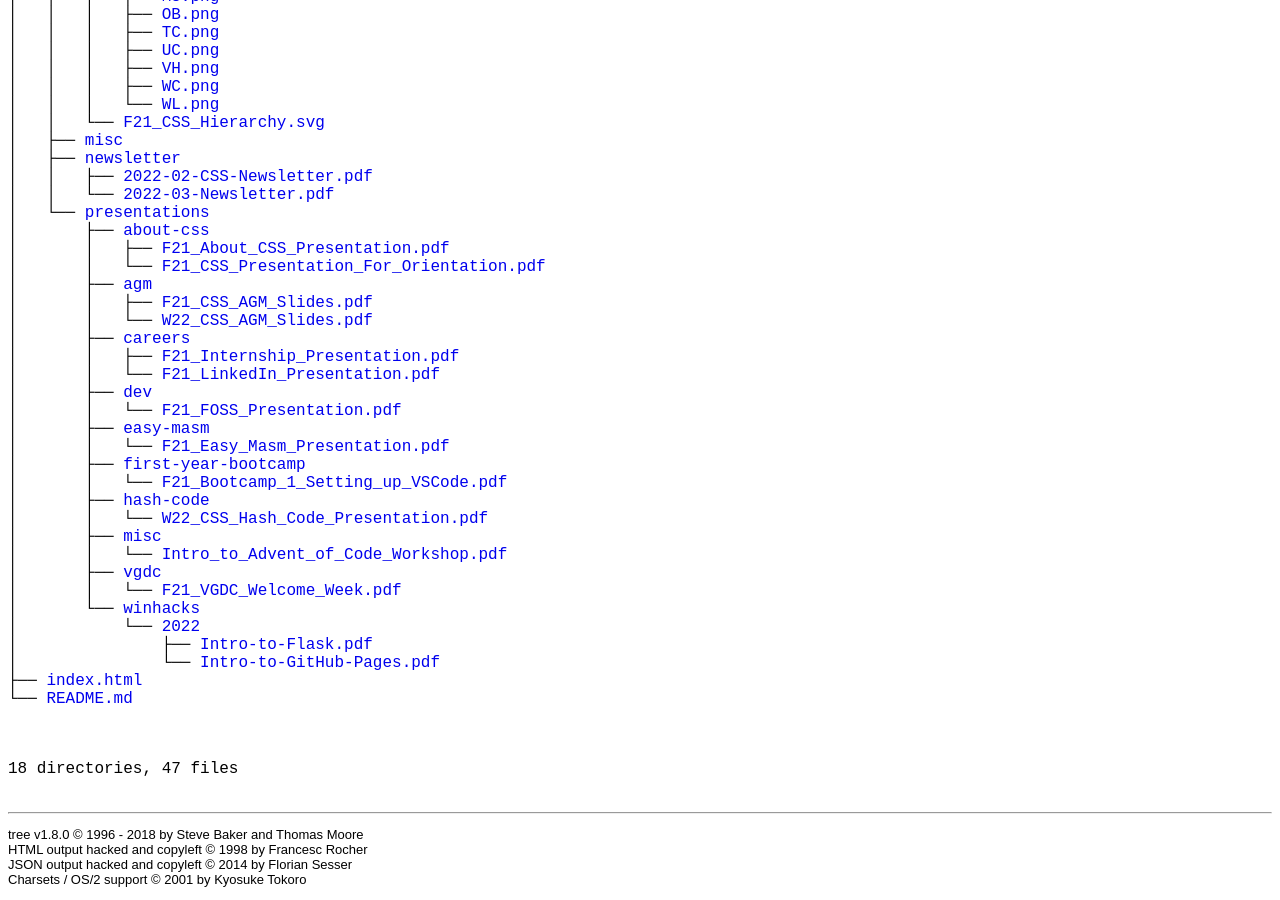
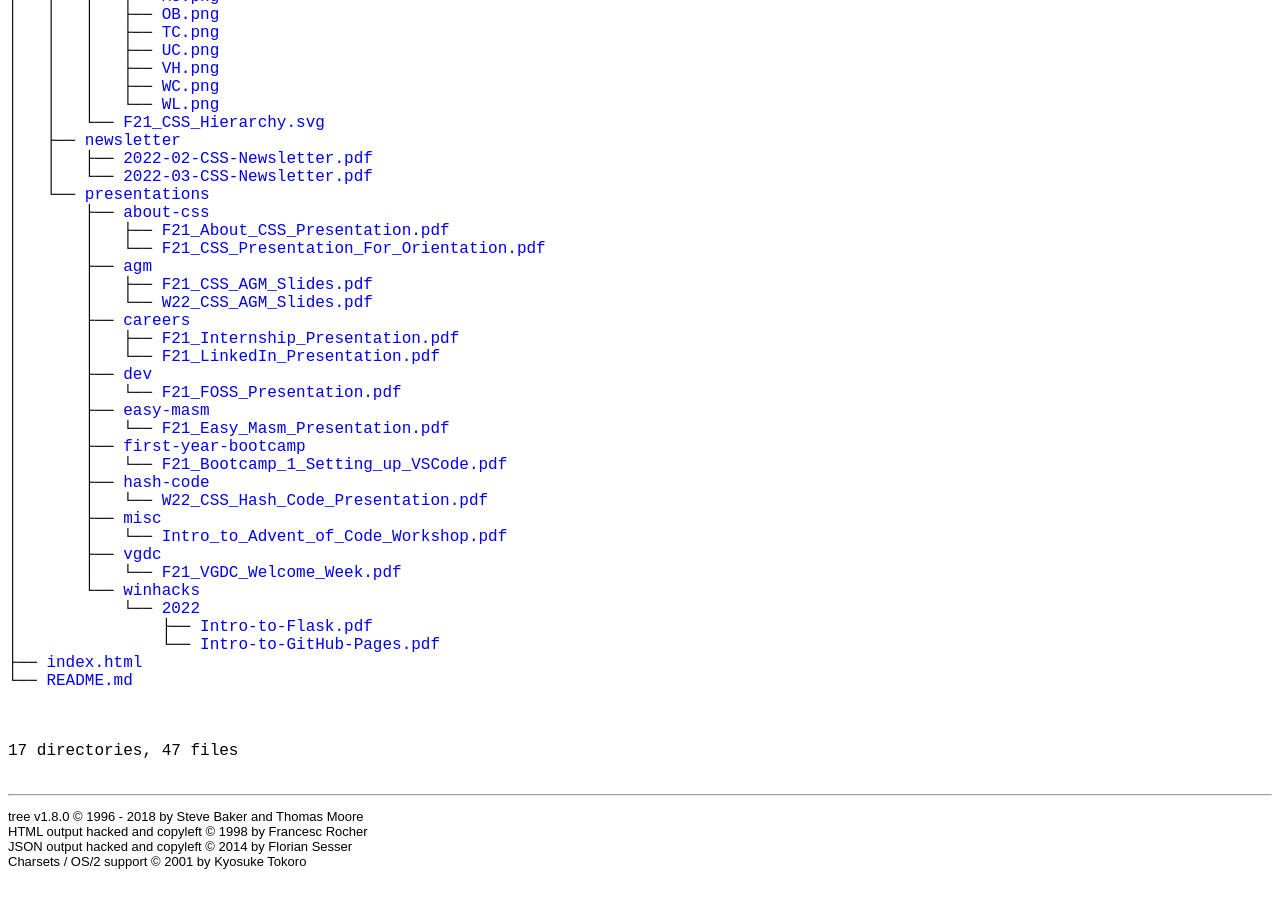
Before and after one commit to uwindsorcss/files, a plain HTML site: page index.html in a window 1280 px wide. Shown: the part 560-1460 px from the top of the page. Drawn offline with Linux system fonts and the light colour scheme.

Commit message:
updated css newsletter

```diff
--- a/index.html
+++ b/index.html
@@ -62,10 +62,9 @@
 	│   │   │   ├── <a href="./dir/images/buildings/WC.png">WC.png</a><br>
 	│   │   │   └── <a href="./dir/images/buildings/WL.png">WL.png</a><br>
 	│   │   └── <a href="./dir/images/F21_CSS_Hierarchy.svg">F21_CSS_Hierarchy.svg</a><br>
-	│   ├── <a href="./dir/misc/">misc</a><br>
 	│   ├── <a href="./dir/newsletter/">newsletter</a><br>
 	│   │   ├── <a href="./dir/newsletter/2022-02-CSS-Newsletter.pdf">2022-02-CSS-Newsletter.pdf</a><br>
-	│   │   └── <a href="./dir/newsletter/2022-03-Newsletter.pdf">2022-03-Newsletter.pdf</a><br>
+	│   │   └── <a href="./dir/newsletter/2022-03-CSS-Newsletter.pdf">2022-03-CSS-Newsletter.pdf</a><br>
 	│   └── <a href="./dir/presentations/">presentations</a><br>
 	│   &nbsp;&nbsp;&nbsp; ├── <a href="./dir/presentations/about-css/">about-css</a><br>
 	│   &nbsp;&nbsp;&nbsp; │   ├── <a href="./dir/presentations/about-css/F21_About_CSS_Presentation.pdf">F21_About_CSS_Presentation.pdf</a><br>
@@ -98,7 +97,7 @@
 	</p>
 	<p>
 
-18 directories, 47 files
+17 directories, 47 files
 	<br><br>
 	</p>
 	<hr>
```
Also changed, not shown: 1 other file.
